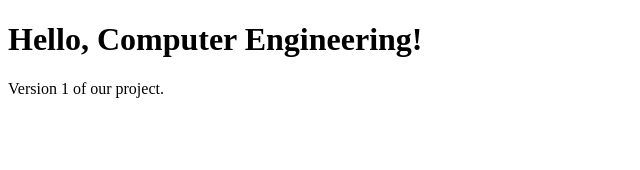
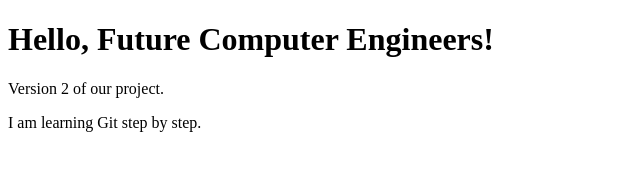
Before and after one commit to dweyl25/DweylGitWorkshop, a plain HTML site: page index.html in a window 1280 px wide. Shown: the whole page, without its empty margins (0-640 px from the left). Drawn offline with Linux system fonts and the light colour scheme.

Commit message:
Update HTML page

```diff
--- a/index.html
+++ b/index.html
@@ -4,10 +4,11 @@
 <head>
     <meta charset="UTF-8">
     <meta name="viewport" content="width=device-width, initial-scale=1.0">
-    <title>My First Git Project</title>
+    <title>My Git Workshop</title>
 </head>
 <body>
-    <h1>Hello, Computer Engineering!</h1>
-    <p>Version 1 of our project.</p>
+    <h1>Hello, Future Computer Engineers!</h1>
+    <p>Version 2 of our project.</p>
+    <p>I am learning Git step by step.</p>
 </body>
 </html>
```
